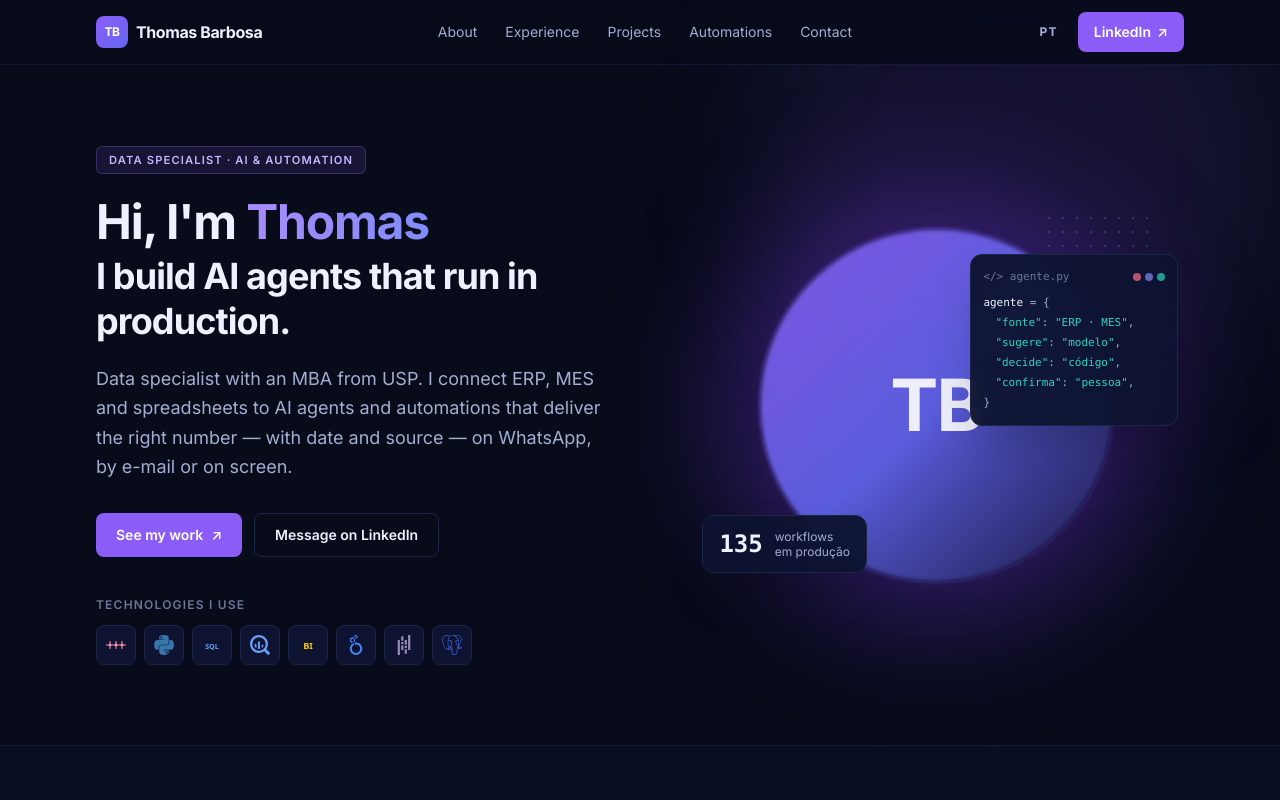
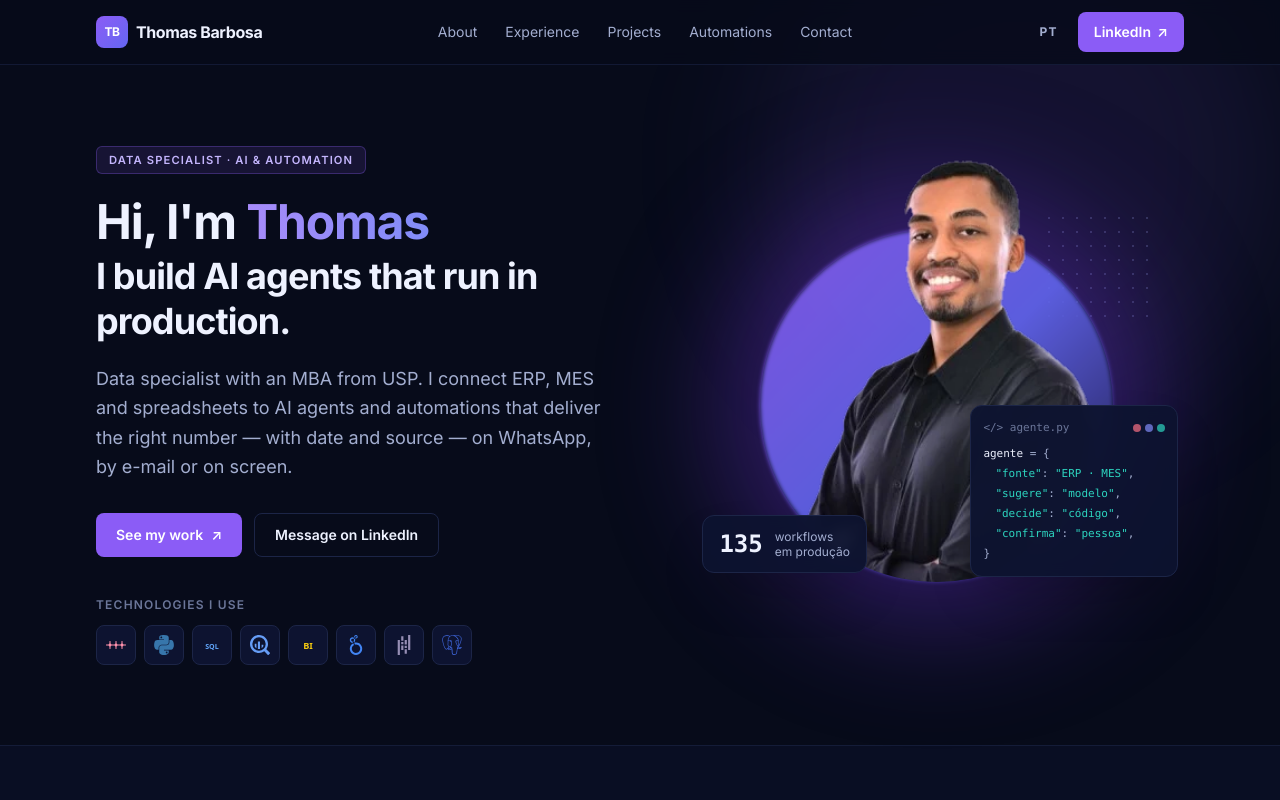
Before and after one commit to ithormb/ithormb.github.io, a Next.js app: page /en/ in a window 1280 px wide. Shown: the top 800 px of the page. Built offline with nearby package versions, Linux system fonts and the light colour scheme.

Commit message:
feat: foto no hero, recortada sem fundo sobre o circulo

```diff
--- a/components/site/Portrait.tsx
+++ b/components/site/Portrait.tsx
@@ -8,17 +8,18 @@ export function Portrait() {
       <div aria-hidden="true" className="dots absolute -right-2 top-4 h-28 w-28 opacity-60" />
       <div aria-hidden="true" className="absolute inset-[8%] rounded-full bg-gradient-to-br from-accent via-accent-2 to-[#1e1b4b] opacity-90 blur-[2px]" />
       <div aria-hidden="true" className="absolute inset-[8%] rounded-full shadow-[0_0_120px_40px_rgba(124,58,237,0.35)]" />
-      <div className="absolute inset-[8%] overflow-hidden rounded-full">
-        {site.foto ? (
-          // eslint-disable-next-line @next/next/no-img-element
-          <img src={withBase(site.foto)} alt={site.name} className="h-full w-full object-cover" width={420} height={420} />
-        ) : (
-          <div className="flex h-full w-full items-center justify-center text-7xl font-bold tracking-tight text-white/90">TB</div>
-        )}
-      </div>
+      {site.foto ? (
+        // Recorte sem fundo: a base acompanha a curva do círculo e a cabeça pode passar da borda de cima.
+        <div className="absolute inset-x-[8%] bottom-[8%] top-[-14%] overflow-hidden rounded-b-full">
+          {/* eslint-disable-next-line @next/next/no-img-element */}
+          <img src={withBase(site.foto)} alt={site.name} className="absolute bottom-0 left-1/2 h-full w-auto max-w-none -translate-x-1/2 object-contain" width={800} height={800} />
+        </div>
+      ) : (
+        <div className="absolute inset-[8%] flex items-center justify-center rounded-full text-7xl font-bold tracking-tight text-white/90">TB</div>
+      )}
 
       {/* card de "código": a regra do hub escrita como objeto */}
-      <div className="absolute -right-1 top-[14%] hidden w-52 rounded-xl border border-rule bg-surface/95 p-3 font-mono text-[11px] leading-5 shadow-2xl backdrop-blur sm:block lg:-right-8">
+      <div className="absolute -right-1 top-[50%] hidden w-52 rounded-xl border border-rule bg-surface/95 p-3 font-mono text-[11px] leading-5 shadow-2xl backdrop-blur sm:block lg:-right-8">
         <div className="mb-1.5 flex items-center justify-between text-muted">
           <span>{"</>"} agente.py</span>
           <span className="flex gap-1">
--- a/content/site.ts
+++ b/content/site.ts
@@ -39,7 +39,7 @@ export const site = {
     en: "Data specialist with an MBA from USP. I connect ERP, MES and spreadsheets to AI agents and automations that deliver the right number — with date and source — on WhatsApp, by e-mail or on screen.",
   } satisfies Text,
   // Foto em public/img. Sem ela, o retrato mostra as iniciais.
-  foto: null as string | null,
+  foto: "/img/foto.webp" as string | null,
   local: { pt: "Fortaleza, Ceará", en: "Fortaleza, Brazil" } satisfies Text,
   saudacao: { pt: "Olá, sou o", en: "Hi, I'm" } satisfies Text,
   primeiroNome: "Thomas",
```
Also changed, not shown: 1763749222689.jpg (deleted), public/img/foto.webp (added).
